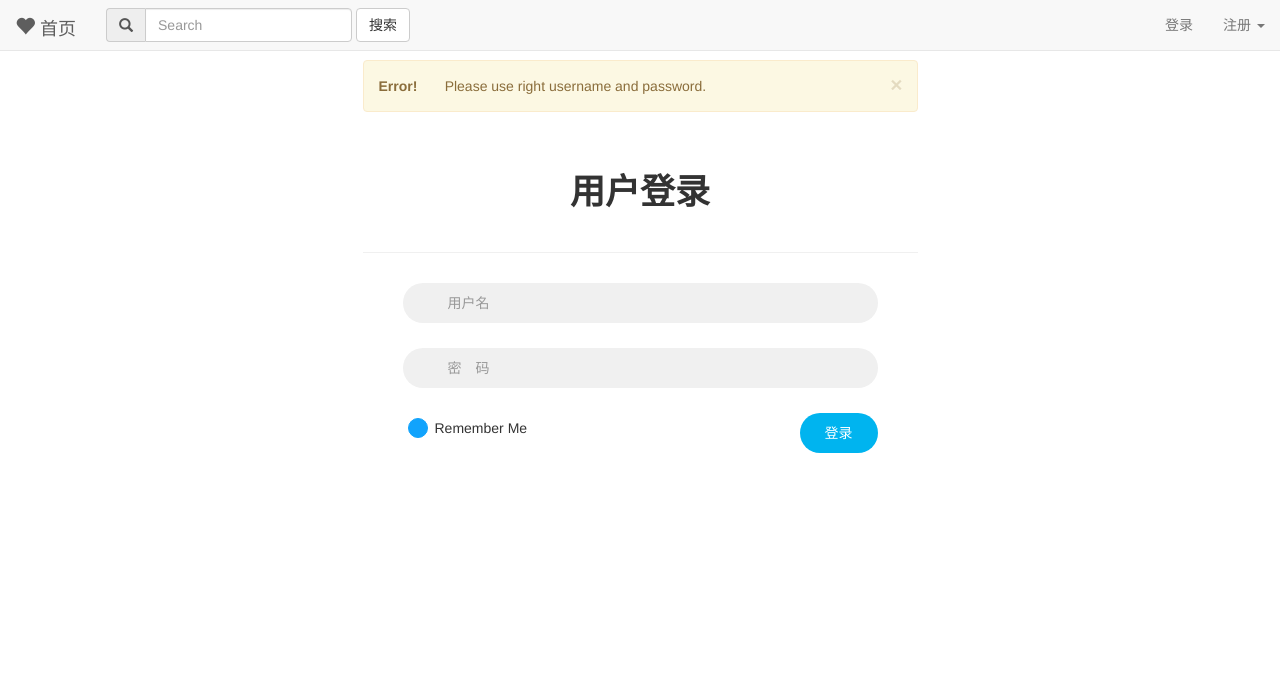
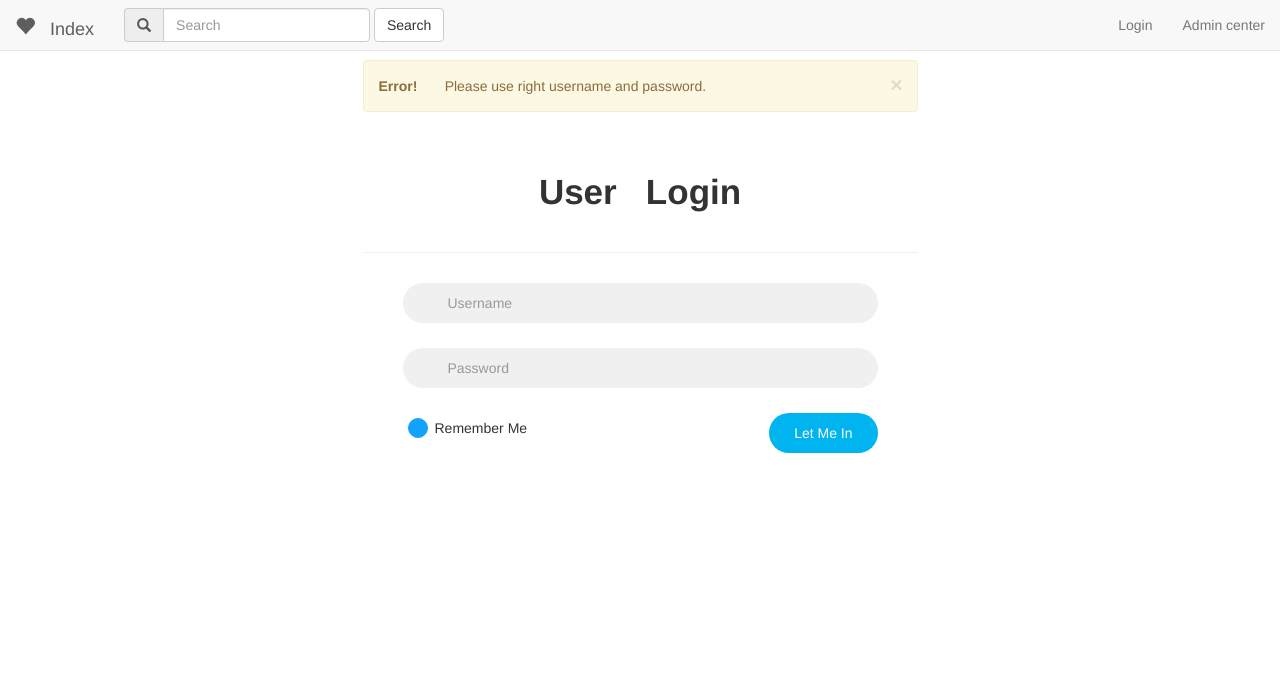
Before and after one commit to Ro0tk1t/awd_tools, a Flask app: page /login in a window 1280 px wide. Shown: the top 693 px of the page. Run offline with Flask 2, Linux system fonts and the light colour scheme; some libraries are stand-ins or nearby versions.

Commit message:
change language

```diff
--- a/web/templates/login.html
+++ b/web/templates/login.html
@@ -22,14 +22,14 @@
             {% endif %}
             <form class="form-horizontal" action="{{ url_for('login') }}" method="post">
                 {{ form.csrf_token }}
-                <span class="heading">用户登录</span>
+                <span class="heading">User &nbsp Login</span>
                 <div class="form-group">
-                    <input type="text" class="form-control" id="inputEmail3" name="username" placeholder="用户名"
+                    <input type="text" class="form-control" id="inputEmail3" name="username" placeholder="Username"
                            value="{{ escape }}">
                     <i class="fa fa-user"></i>
                 </div>
                 <div class="form-group help">
-                    <input type="password" class="form-control" name="password" id="inputPassword3" placeholder="密　码">
+                    <input type="password" class="form-control" name="password" id="inputPassword3" placeholder="Password">
                     <i class="fa fa-lock"></i>
                     <a href="#" class="fa fa-question-circle"></a>
                 </div>
@@ -39,7 +39,7 @@
                         <label for="checkbox1"></label>
                     </div>
                     <span class="text">Remember me</span>
-                    <button type="submit" class="btn btn-default">登录</button>
+                    <button type="submit" class="btn btn-default">Let me in</button>
                 </div>
             </form>
         </div>
--- a/web/templates/navbar.html
+++ b/web/templates/navbar.html
@@ -15,7 +15,7 @@
             </button>
 
             <a class="navbar-brand" href="/">
-                <span class="glyphicon glyphicon-heart" aria-hidden="true" style="font-size:20px"></span> 首页
+                <span class="glyphicon glyphicon-heart" aria-hidden="true" style="font-size:20px"></span>&nbsp&nbsp Index
             </a>
         </div>
 
@@ -27,36 +27,24 @@
                     <input type="text" class="form-control" placeholder="Search" id="search-input" name="keyword"
                            value="{{ value | escape }}">
                 </div>
-                <button type="submit" class="btn btn-default" name="KW">搜索</button>
+                <button type="submit" class="btn btn-default" name="KW">Search</button>
             </form>
             <ul class="nav navbar-nav navbar-right">
                 {% if current_user.is_authenticated %}
                 <li>
-                    <a href="{{ url_for('logout') }}">登出</a>
+                    <a href="{{ url_for('logout') }}">Logout</a>
                 </li>
                 <li>
                     {% if current_user.role == 'admin' %}
-                    <a href="/admin">(<b>{{ current_user.username }}</b>)管理后台</a>
-                    {% elif current_user.role == 'doctor' %}
-                    <a href="{{ url_for('doctor.index') }}">(<b>{{ current_user.username }}</b>)个人中心</a>
-                    {% else %}
-                    <a href="{{ url_for('home.index') }}">(<b>{{ current_user.username }}</b>)个人中心</a>
+                    <a href="/admin">(<b>{{ current_user.name }}</b>)Admin center</a>
                     {% endif %}
                 </li>
                 {% else %}
                 <li>
-                    <a href="{{ url_for('login') }}">登录</a>
+                    <a href="{{ url_for('login') }}">Login</a>
                 </li>
                 <li class="dropdown">
-                    <a href="regist" class="dropdown-toggle" data-toggle="dropdown" role="button" aria-haspopup="true"
-                       aria-expanded="false">注册 <span class="caret"></span></a>
-                    <ul class="dropdown-menu">
-                        <li><a href="#">邮箱注册</a></li>
-                        <li><a href="#">手机号注册</a></li>
-                        <li><a href="#">QQ注册</a></li>
-                        <li role="separator" class="divider"></li>
-                        <li><a href="/regist">直接注册</a></li>
-                    </ul>
+                    <a href="{{ url_for('admin.index') }}">Admin center</a>
                 </li>
                 {% endif %}
             </ul>
```
